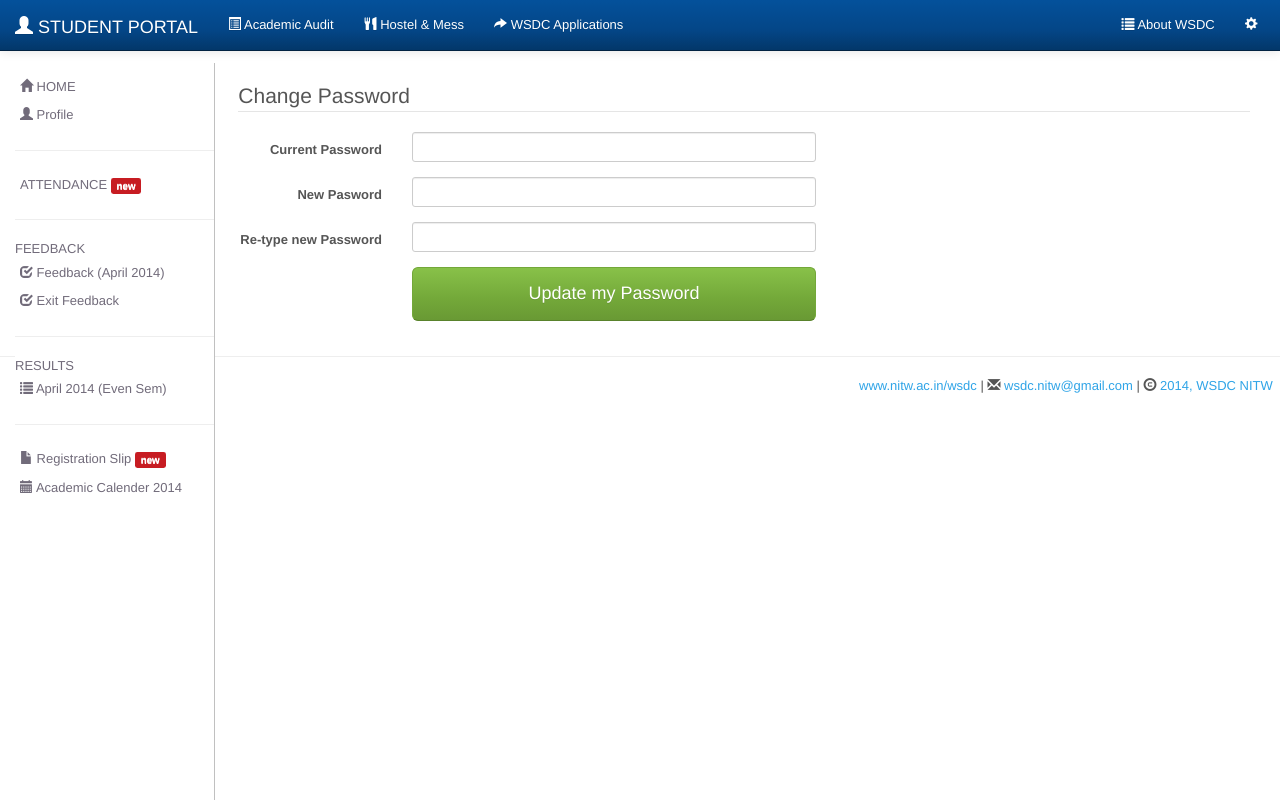
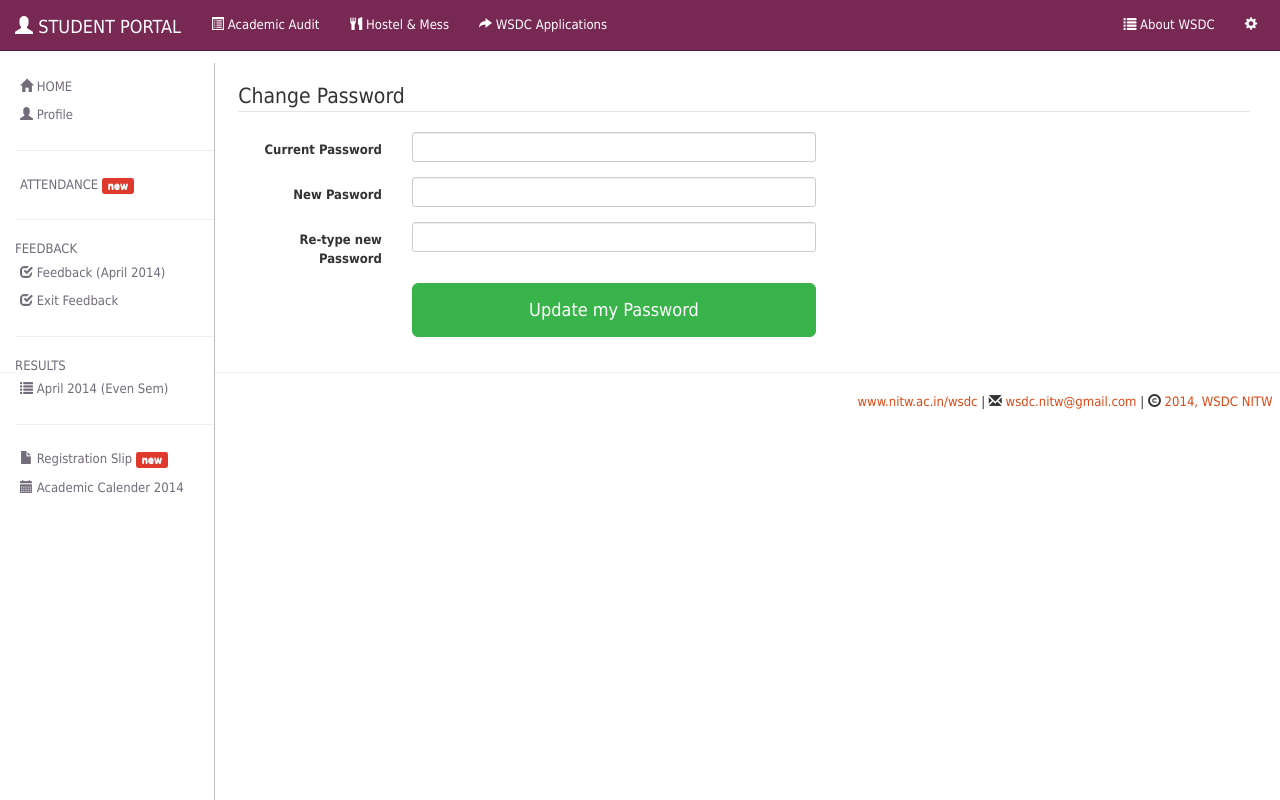
Before and after one commit to saumyajitdey69/student-portal, a CodeIgniter app: page /auth/changepasswd in a window 1280 px wide. Run offline with CodeIgniter, Linux system fonts and the light colour scheme; some libraries are stand-ins or nearby versions.

Commit message:
Updated header and css

```diff
--- a/application/modules/attendance/views/menu/header.php
+++ b/application/modules/attendance/views/menu/header.php
@@ -36,7 +36,7 @@
         </a>
       </li>
       <hr>
-      <!-- <li <?php echo $current_page === "slip" ? "class='active'" : ""?> class="tips" title="Registration slip not avalilable">
+      <!-- <li <?php echo $current_page === "slip" ? "class='active'" : ""?> class="tips" title="Registration slip avalilable">
         <a href="#" target="_blank">
           <span class="glyphicon glyphicon-file"></span> Registration Slip
         </a>
--- a/application/modules/audit/views/menu/header.php
+++ b/application/modules/audit/views/menu/header.php
@@ -40,7 +40,7 @@
         </a>
       </li>
       <hr>
-      <li <?php echo $current_page === "slip" ? "class='active'" : ""?> class="tips" title="Registration slip not avalilable">
+      <li <?php echo $current_page === "slip" ? "class='active'" : ""?> class="tips" title="Registration slip avalilable">
         <a href="<?php echo base_url('audit/slip'); ?>" target="_blank">
           <span class="glyphicon glyphicon-file"></span> Registration Slip <span class="label label-danger">new</span>
         </a>
--- a/application/views/base/header.php
+++ b/application/views/base/header.php
@@ -7,7 +7,7 @@
 <meta name="author" content="WSDC">
 <head>
 	<title><?php if(!empty($title)) echo $title; else echo 'WSDC'; ?></title>
-	<link href="<?php echo asset_url()."css/cerulean.bootstrap.min.css" ?> " rel="stylesheet">
+	<link href="<?php echo asset_url()."css/bootstrap.min.css" ?> " rel="stylesheet">
 	<link href="<?php echo asset_url()."css/introjs.min.css" ?>" rel="stylesheet">
 	<link href="<?php echo asset_url()."css/offcanvas.css" ?>" rel="stylesheet">
 	<!-- Notify CSS -->
```
